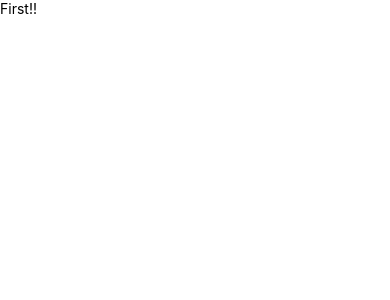
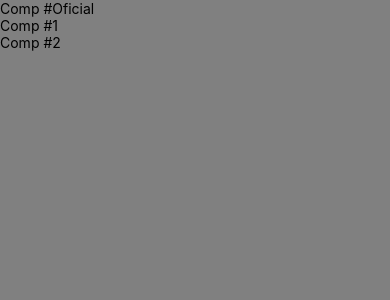
Before and after one commit to GabrielMerigo/react-native-teste, a React Native app: screen / in a window 390 px wide. Shown: the top 300 px of the page. Built offline with nearby package versions, Linux system fonts and the light colour scheme.

Commit message:
more accs

```diff
--- a/src/App.js
+++ b/src/App.js
@@ -1,9 +1,22 @@
 import React from "react"; // Sempre quando tivermos JSX em nosso código nós precisamos ter essa variavel React
-import { Text } from "react-native";
+import { View, StyleSheet } from "react-native";
 
 
-import FirstComponent from '../src/components/first.js'
+import MainComp, { Comp1, Comp2 } from './components/Multi'
 
 export default function App(){
-    return <FirstComponent />
+    return (
+        <View style={S.App}>
+            <MainComp></MainComp>
+            <Comp1 />
+            <Comp2 />
+        </View>
+    )
 }
+
+const S = StyleSheet.create({
+    App: {
+        backgroundColor: 'gray',
+        flexGrow: 1,
+    }
+})
--- /dev/null
+++ b/src/components/Multi.js
@@ -0,0 +1,17 @@
+import React from 'react';
+import { Text } from 'react-native'
+
+
+export default function Comp() {
+    return <Text>Comp #Oficial</Text>
+}
+
+function Comp1() {
+    return <Text>Comp #1</Text>
+}
+
+function Comp2() {
+    return <Text>Comp #2</Text>
+}
+
+export { Comp1, Comp2 }
```
Also changed, not shown: src/components/First.js (line endings or trailing spaces).
